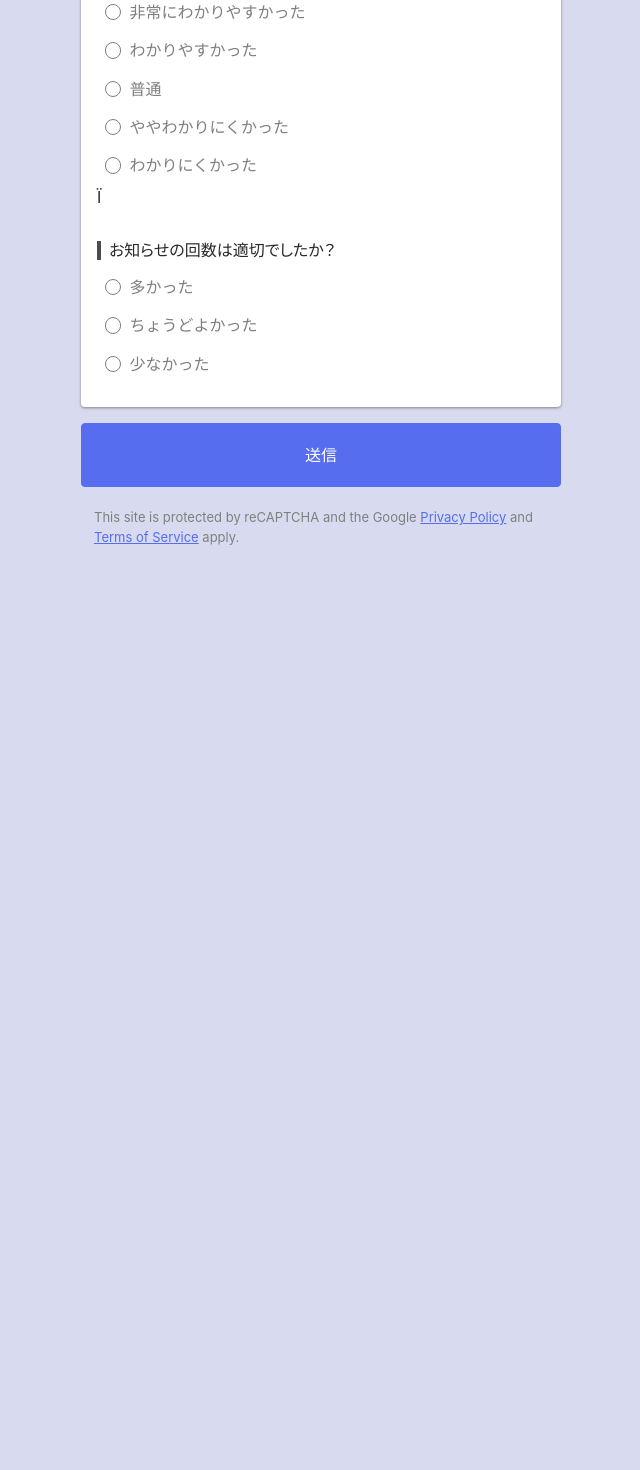
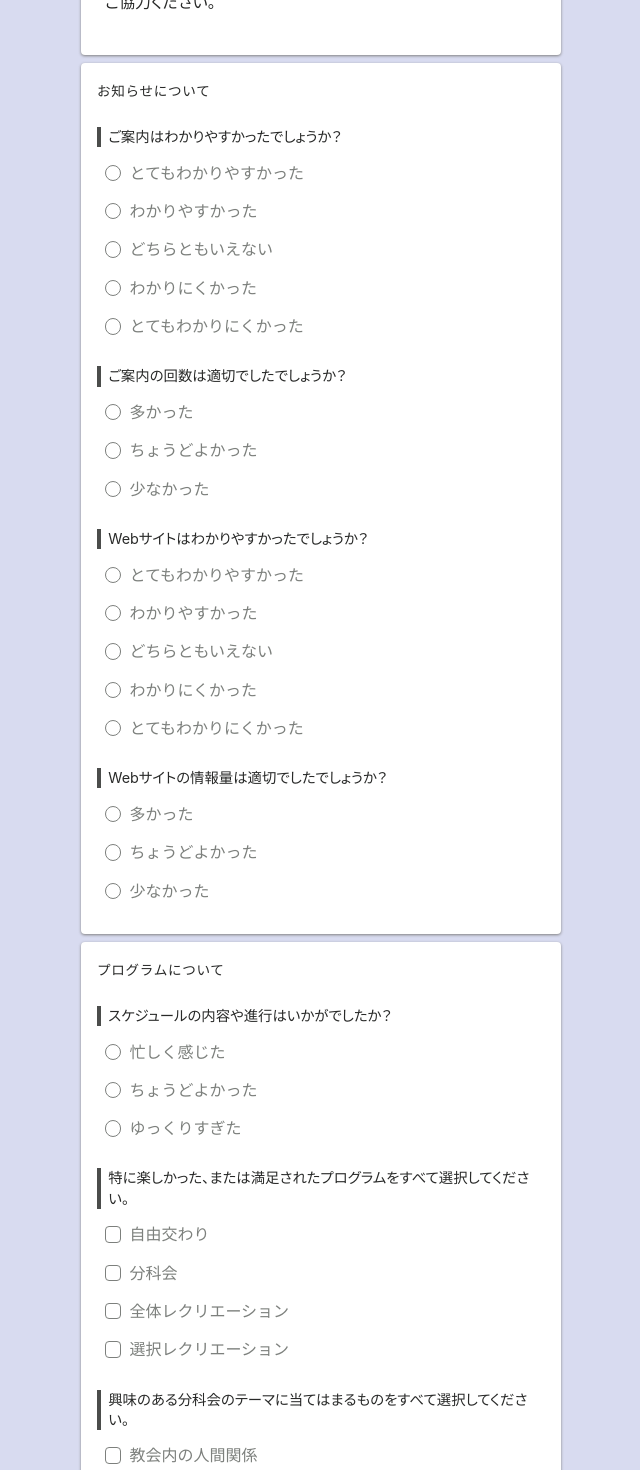
Before and after one commit to axunion/nitonabbc-form, a Nuxt app: page /survey/202505 in a window 1280 px wide. Shown: the part 300-1770 px from the top of the page, without its empty margins (319-959 px from the left). Before the commit the page ends 876 px from the top, so only its background shows below. Built offline with nearby package versions, Linux system fonts and the light colour scheme; no server answers.

Commit message:
feat: update 202505 survey form with new questions and improved layout

```diff
--- a/app/pages/survey/202505.vue
+++ b/app/pages/survey/202505.vue
@@ -3,32 +3,41 @@ const type = "202505s";
 const deadline = Date.parse("2025-05-18T23:59:59+09:00");
 const storageKey = "orqpboeruhqpeorhj";
 const requiredNames = ["name"];
-const postData = ref<Record<string, string>>({
+
+const { postState, error, checkExpiration, postToSheet } = useApi();
+const expirationState = ref<boolean | null>(null);
+const postData = ref({
   type,
   recaptcha: "",
+  noticeClarity: "",
+  noticeFrequency: "",
+  websiteClarity: "",
+  websiteInfo: "",
+  schedule: "",
+  favorite: [],
+  futureThemes: [],
+  kaizen: "",
+  opinion: "",
 });
-
-const { expirationState, postState, error, checkExpiration, createSheet } = useApi();
-const isShowOverlayLoading = computed(() => ["idle", "checking"].includes(expirationState.value));
+const isShowOverlayLoading = computed(() => expirationState === null);
 const isShowOverlaySubmit = computed(() => ["submitting"].includes(postState.value));
 const isShowInput = computed(() => ["idle", "submitting"].includes(postState.value));
 const isDisabled = computed(() =>
-  requiredNames.every(key => postData.value[key] === '') ||
+  // requiredNames.every(key => postData.value[key] === '') ||
   ["submitting", "submitted"].includes(postState.value)
 );
 
 const submit = async () => {
-  const result = await createSheet(postData.value)
+  console.log(postData.value);
+  // const result = await postToSheet(postData.value)
 
-  if (error.value) {
-    console.error(error.value)
-  }
-
-  localStorage.setItem(storageKey, result);
+  // if (error.value) {
+  //   console.error(error.value)
+  // }
 };
 
 onMounted(async () => {
-  // await checkExpiration(deadline);
+  // expirationState.value = await checkExpiration(deadline);
 });
 
 useHead({
@@ -43,26 +52,80 @@ useHead({
   </HeaderDefault>
 
   <main>
-    <template v-if="expirationState !== 'valid'">
+    <template v-if="expirationState === null">
       <form v-if="isShowInput" class="form" @submit.prevent="submit">
+        <AppCard>
+          <p>このたびはご参加いただき、誠にありがとうございました。今後のキャンプ運営の参考とさせていただきたく、ぜひアンケートにご協力ください。</p>
+        </AppCard>
+
         <FormBox label="お知らせについて">
-          <p class="question">お知らせはわかりやすかったですか？</p>
+          <p class="question">ご案内はわかりやすかったでしょうか？</p>
+          <AppInputRadio name="noticeClarity" :items="[
+            { label: 'とてもわかりやすかった', value: 'とてもわかりやすかった' },
+            { label: 'わかりやすかった', value: 'わかりやすかった' },
+            { label: 'どちらともいえない', value: 'どちらともいえない' },
+            { label: 'わかりにくかった', value: 'わかりにくかった' },
+            { label: 'とてもわかりにくかった', value: 'とてもわかりにくかった' }
+          ]" v-model="postData.noticeClarity" />
 
-          <AppInputRadio name="info" :items="[
-            { label: '非常にわかりやすかった', value: '非常にわかりやすかった' },
-            { label: 'わかりやすかった', value: 'わかりやすかった' },
-            { label: '普通', value: '普通' },
-            { label: 'ややわかりにくかった', value: 'ややわかりにくかった' },
-            { label: 'わかりにくかった', value: 'わかりにくかった' }
-          ]" v-model="postData.info" />
-          Ï
-          <p class="question">お知らせの回数は適切でしたか？</p>
-
-          <AppInputRadio name="info" :items="[
+          <p class="question">ご案内の回数は適切でしたでしょうか？</p>
+          <AppInputRadio name="noticeFrequency" :items="[
             { label: '多かった', value: '多かった' },
             { label: 'ちょうどよかった', value: 'ちょうどよかった' },
             { label: '少なかった', value: '少なかった' }
-          ]" v-model="postData.info" />
+          ]" v-model="postData.noticeFrequency" />
+
+          <p class="question">Webサイトはわかりやすかったでしょうか？</p>
+          <AppInputRadio name="websiteClarity" :items="[
+            { label: 'とてもわかりやすかった', value: 'とてもわかりやすかった' },
+            { label: 'わかりやすかった', value: 'わかりやすかった' },
+            { label: 'どちらともいえない', value: 'どちらともいえない' },
+            { label: 'わかりにくかった', value: 'わかりにくかった' },
+            { label: 'とてもわかりにくかった', value: 'とてもわかりにくかった' }
+          ]" v-model="postData.websiteClarity" />
+
+          <p class="question">Webサイトの情報量は適切でしたでしょうか？</p>
+          <AppInputRadio name="websiteInfo" :items="[
+            { label: '多かった', value: '多かった' },
+            { label: 'ちょうどよかった', value: 'ちょうどよかった' },
+            { label: '少なかった', value: '少なかった' }
+          ]" v-model="postData.websiteInfo" />
+        </FormBox>
+
+
+        <FormBox label="プログラムについて">
+          <p class="question">スケジュールの内容や進行はいかがでしたか？</p>
+          <AppInputRadio name="schedule" :items="[
+            { label: '忙しく感じた', value: '忙しく感じた' },
+            { label: 'ちょうどよかった', value: 'ちょうどよかった' },
+            { label: 'ゆっくりすぎた', value: 'ゆっくりすぎた' }
+          ]" v-model="postData.schedule" />
+
+          <p class="question">特に楽しかった、または満足されたプログラムをすべて選択してください。</p>
+          <AppInputCheckbox name="favorite" :items="[
+            { label: '自由交わり', value: '自由交わり' },
+            { label: '分科会', value: '分科会' },
+            { label: '全体レクリエーション', value: '全体レクリエーション' },
+            { label: '選択レクリエーション', value: '選択レクリエーション' }
+          ]" v-model="postData.favorite" />
+
+          <p class="question">興味のある分科会のテーマに当てはまるものをすべて選択してください。</p>
+          <AppInputCheckbox name="futureThemes" :items="[
+            { label: '教会内の人間関係', value: '教会内の人間関係' },
+            { label: '賛美', value: '賛美' },
+            { label: '社会での輝き方', value: '社会での輝き方' },
+            { label: 'クリスチャンホームの悩み', value: 'クリスチャンホームの悩み' },
+            { label: '奉仕', value: '奉仕' },
+            { label: 'クリスチャンホームの悩み', value: 'クリスチャンホームの悩み' },
+          ]" v-model="postData.futureThemes" />
+        </FormBox>
+
+        <FormBox>
+          <p class="question">改善してほしい点や、新たに取り入れてほしいプログラムがあれば教えてください。</p>
+          <AppTextarea name="kaizen" v-model="postData.kaizen" />
+
+          <p class="question">その他のご意見やご感想があれば自由にご記入ください。</p>
+          <AppTextarea name="opinion" v-model="postData.opinion" />
         </FormBox>
 
         <div class="submit">
@@ -85,7 +148,7 @@ useHead({
       </AppTransition>
     </template>
 
-    <FormClose v-else>
+    <FormClose v-if="expirationState">
       この申込は終了しています。<br />
       This form is now closed.
     </FormClose>
@@ -105,7 +168,8 @@ useHead({
 
 .question {
   border-left: var(--color-divider) solid 4px;
-  line-height: 1.2;
+  font-size: 90%;
+  line-height: 1.4;
   margin: 2em 0 1em;
   padding: 0 0 0 .5em;
 }
```
